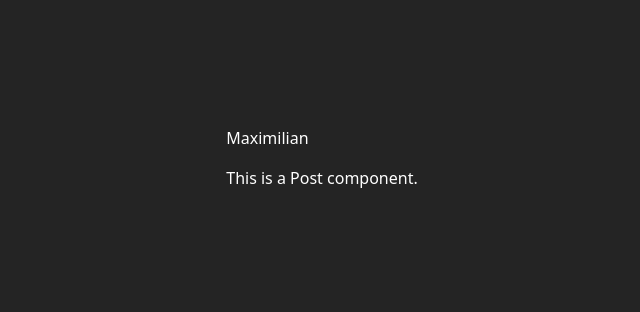
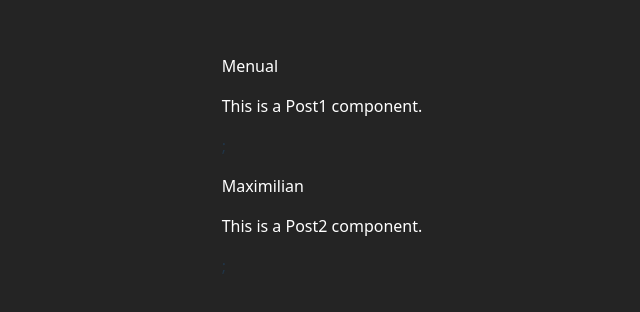
Before and after one commit to forest-6/react-carsh-course, a React (Vite) app: page / in a window 1280 px wide. Shown: the part 242-554 px from the top of the page, without its empty margins (318-958 px from the left). Built offline with nearby package versions, Linux system fonts and the light colour scheme.

Commit message:
컴포넌트 재사용 및 속성 추가

```diff
--- a/src/App.jsx
+++ b/src/App.jsx
@@ -1,7 +1,12 @@
 import Post from "./components/Post.jsx";
 
 function App() {
-  return <Post />;
+  return (
+    <main>
+      <Post author="Menual" body="This is a Post1 component." />;
+      <Post author="Maximilian" body="This is a Post2 component." />;
+    </main>
+  );
 }
 
 export default App;
--- a/src/components/Post.jsx
+++ b/src/components/Post.jsx
@@ -1,12 +1,8 @@
-const names = ["Maximilian", "Menual"];
-
-function Post() {
-  // eslint-disable-next-line react-hooks/purity
-  const chosenName = Math.random() > 0.5 ? names[0] : names[1];
+function Post(props) {
   return (
     <div>
-      <p>{chosenName}</p>
-      <p>This is a Post component.</p>
+      <p>{props.author}</p>
+      <p>{props.body}</p>
     </div>
   );
 }
```
